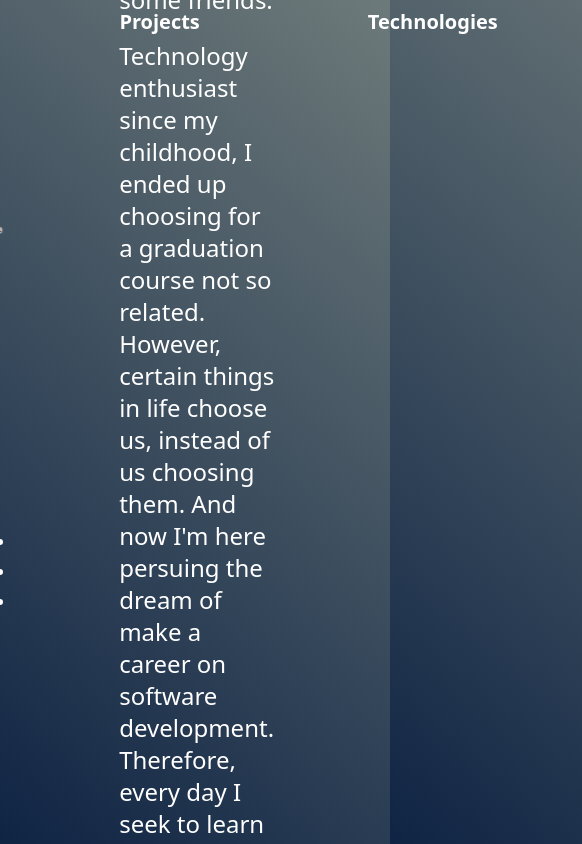
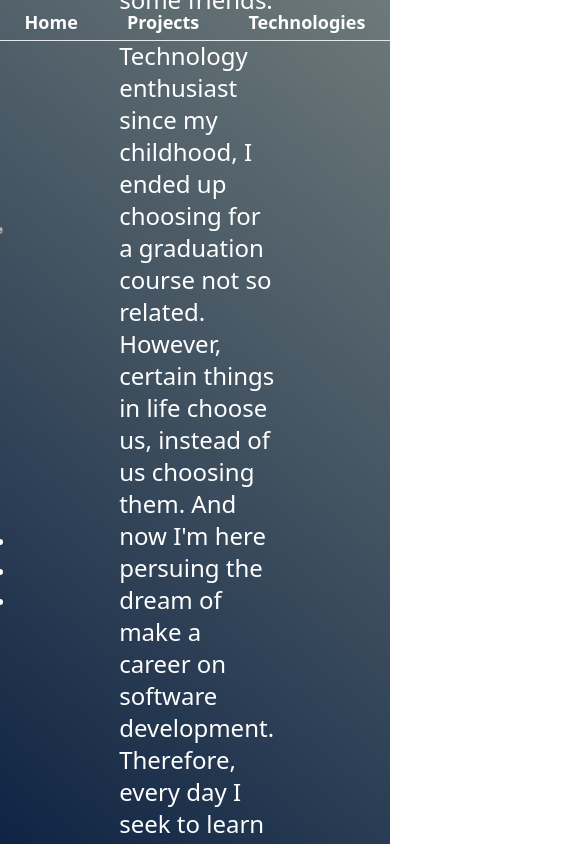
Before and after one commit to leobmend/leobmend.github.io, a React (Create React App) app: page /about in a window 390 px wide. Shown: the whole page, 582 px wide, since content can reach past the window. Built offline with nearby package versions, Linux system fonts and the light colour scheme.

Commit message:
feat: responsive design on MenuNav component

```diff
--- a/src/components/MenuNav.js
+++ b/src/components/MenuNav.js
@@ -2,19 +2,24 @@ import React from 'react';
 
 function MenuNav({ menuContainerStyles, handleClick, actualPage }) {
   const listOfPages = ['About', 'Projects', 'Technologies'].filter((page) => page !== actualPage);
-  const BUTTON_STYLE = "ease-in duration-200 mx-20 rounded-xl p-1 mt-1 font-semibold hover:bg-slate-100 hover:text-black";
+  const BUTTON_STYLE = "ease-in duration-200 rounded-xl p-1 mt-1 font-semibold hover:bg-slate-100 hover:text-black";
 
   return (
-    <nav className={`ease-in-out duration-700 flex absolute top-0 items-center text-white text-xl ${menuContainerStyles}`}>
-        <button type="button" onClick={ () => handleClick('') }>
+    <nav className={`ease-in-out duration-700 flex flex-col w-full absolute top-0 items-center text-white text-lg md:text-xl ${menuContainerStyles}`}>
+        <div className="flex justify-center w-full">
+          <button type="button" className="mx-auto md:mx-10 2xl:mx-20" onClick={ () => handleClick('') }>
             <h2 className={ BUTTON_STYLE }>Home</h2>
           </button>
-        <button type="button" onClick={ () => handleClick(listOfPages[0].toLowerCase()) }>
+          <button type="button" className="mx-auto md:mx-10 2xl:mx-20" onClick={ () => handleClick(listOfPages[0].toLowerCase()) }>
             <h2 className={ BUTTON_STYLE }>{listOfPages[0]}</h2>
           </button>
-        <button type="button" onClick={ () => handleClick(listOfPages[1].toLowerCase()) }>
+          <button type="button" className="mx-auto md:mx-10 2xl:mx-20" onClick={ () => handleClick(listOfPages[1].toLowerCase()) }>
             <h2 className={ BUTTON_STYLE }>{listOfPages[1]}</h2>
           </button>
+        </div>
+        <hr
+          className="w-screen lg:hidden"
+        />
       </nav>
   );
 }
```
Lines whose indentation alone changed are shown as unchanged.
